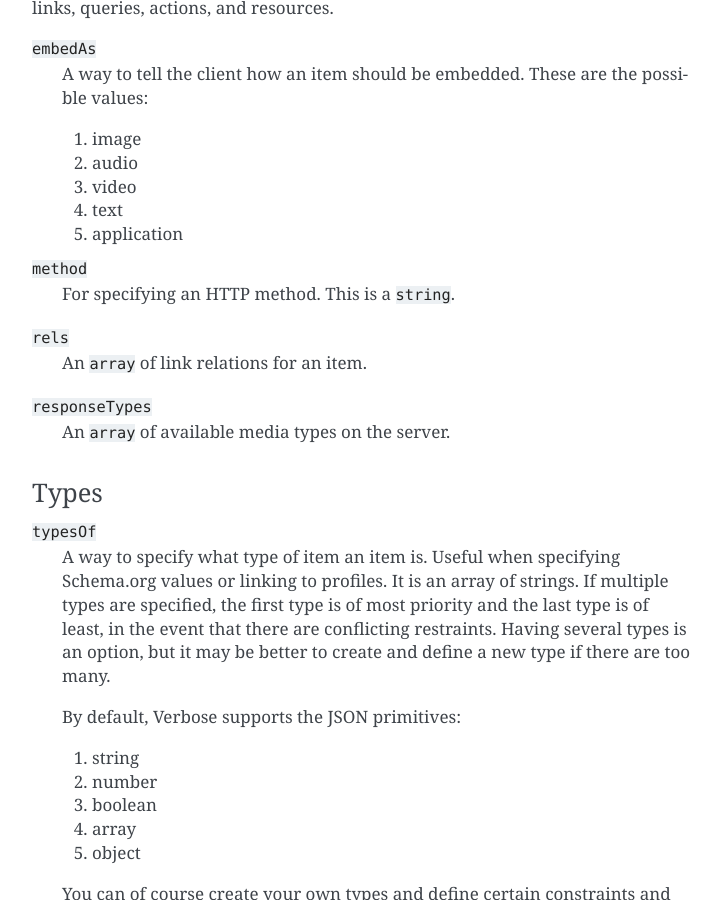
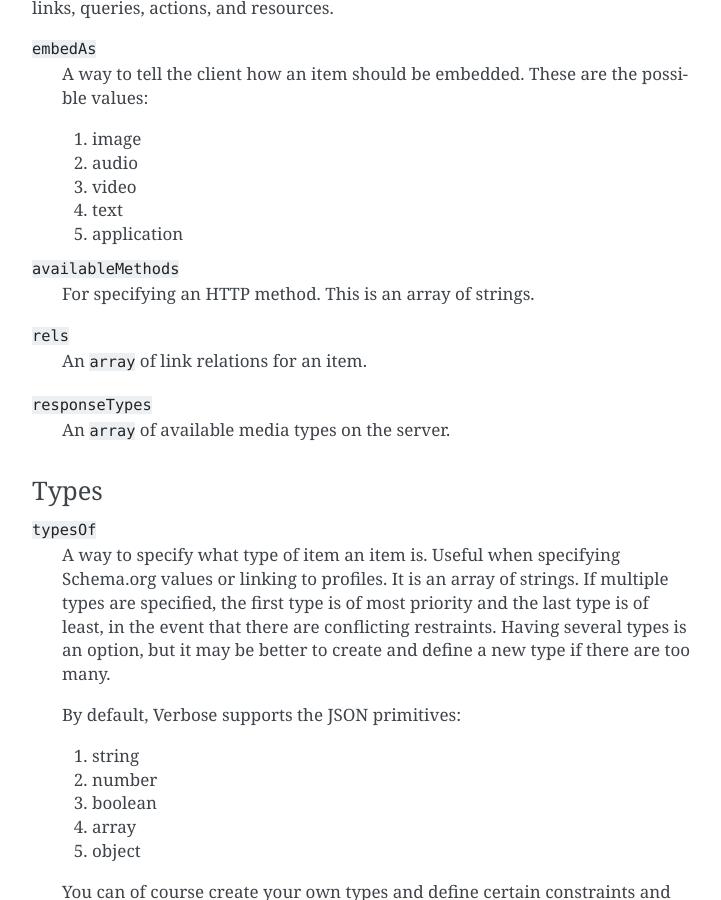
Before and after one commit to smizell/verbose, a Sphinx documentation site: the page built from docs/specification.rst, in a window 1280 px wide and 900 px high, scrolled down 1345 px. Shown: the whole window, without its empty margins (388-1109 px from the left). Built offline with Sphinx 7.4.7, drawn with Linux system fonts in a browser that asks for light colours; some of the changed text lies outside the part shown.

Commit message:
Make methods arrays for affordances

```diff
--- a/docs/examples.rst
+++ b/docs/examples.rst
@@ -117,7 +117,7 @@ This is taken from the example in the `Siren spec <https://github.com/kevinswibe
         {
           "name": "add-item",
           "title": "Add Item",
-          "method": "POST",
+          "availableMethods": [ "POST" ],
           "href": "http://api.x.io/orders/42/items",
           "requestTypes": [ "application/x-www-form-urlencoded" ],
           "bodyParams": [
--- a/docs/specification.rst
+++ b/docs/specification.rst
@@ -61,8 +61,8 @@ These properties are used to define hypermedia information and hints related to
   4. text
   5. application
 
-``method``
-  For specifying an HTTP method. This is a ``string``.
+``availableMethods``
+  For specifying an HTTP method. This is an array of strings.
 
 ``rels``
   An ``array`` of link relations for an item.
@@ -250,6 +250,7 @@ The ``affordances`` property is an array of Affordance objects. It supports the
 7. ``hreft`` - URL template
 8. ``mapsTo`` - An array of Verbose Paths to map a affordance to another property
 9. ``typesOf`` - For pointing to another semantic or schema for the affordance
+10. ``availableMethods`` - For specifying available methods for the affordance. If this is not set, GET is assumed.
 
 An affordance can have different types of parameters that can be used at different times.
 
@@ -310,7 +311,7 @@ This action can be used to create a customer.
           "title": "Add Customer",
           "rels": [ "http://example.com/rels/customers"],
           "href": "/customers",
-          "method": "POST",
+          "availableMethods": [ "POST" ],
           "bodyParams": [
             {
               "name": "first_name",
@@ -408,7 +409,7 @@ In this example, there are both URI parameters and body parameters for building
           "title": "Edit Customer",
           "rels": [ "http://example.com/rels/customer"],
           "hreft": "/customer/{id}",
-          "method": "PUT",
+          "availableMethods": [ "PUT" ],
           "uriParams": [
             {
               "name": "id",
```
